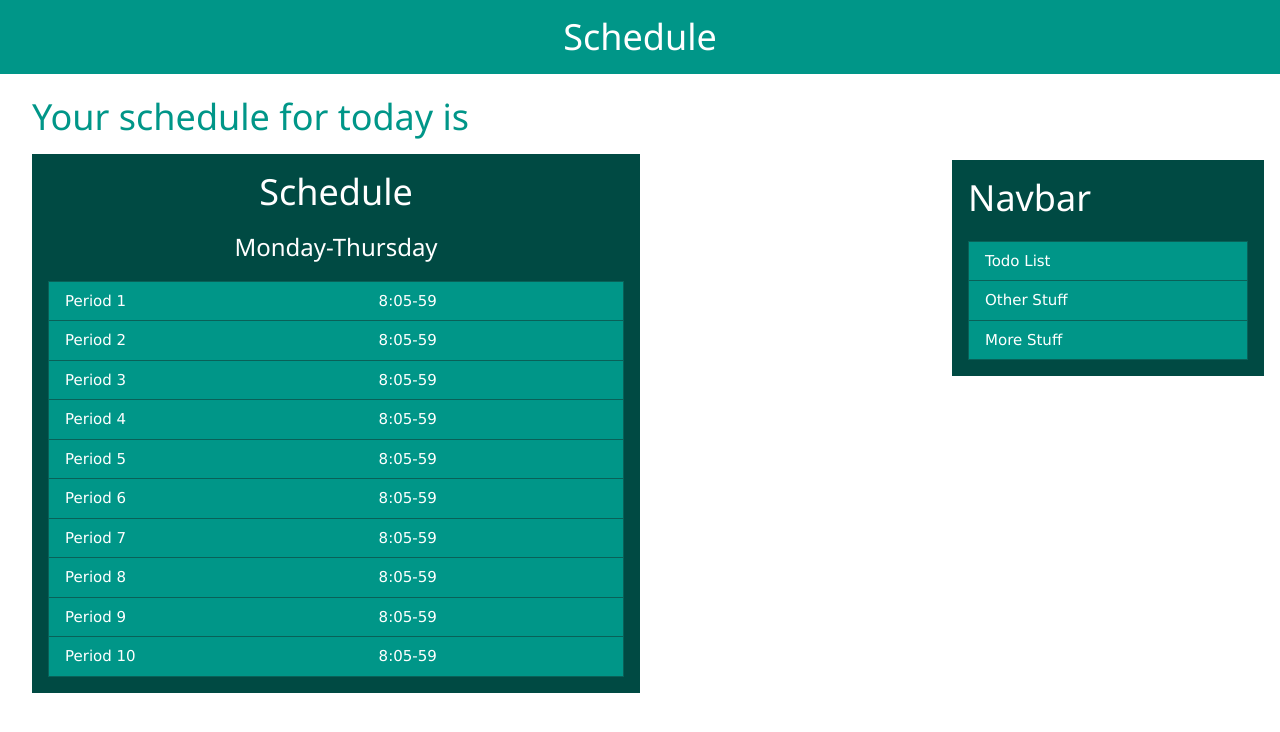
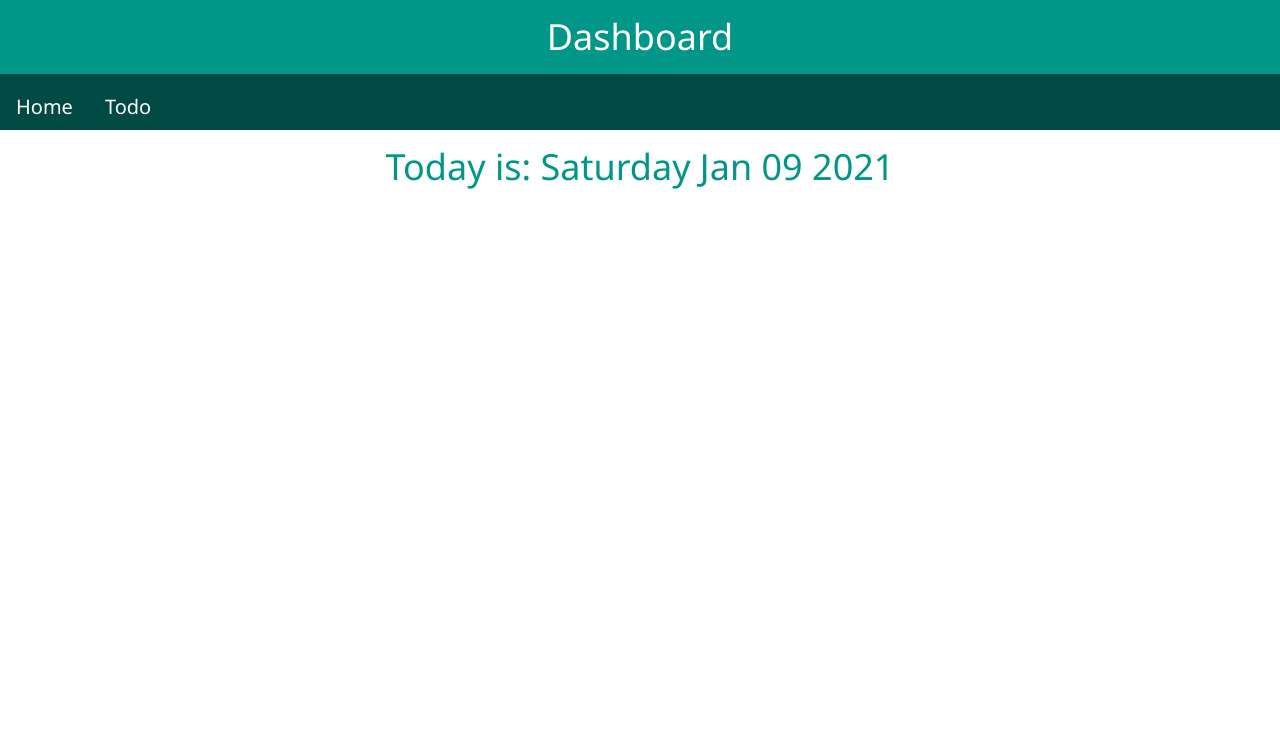
Before and after one commit to TheKing-coder68/codejam, a Flask app: page / in a window 1280 px wide. Shown: the top 732 px of the page. Run offline with Flask 2, Linux system fonts and the light colour scheme.

Commit message:
Updated index.html

```diff
--- a/app.py
+++ b/app.py
@@ -1,6 +1,7 @@
 from flask import Flask, url_for, render_template, redirect
 from flask.globals import request
 from flask_sqlalchemy import SQLAlchemy
+from datetime import date
 
 app = Flask(__name__)
 app.config['SECRET_KEY'] = '5791628bb0b13ce0c676dfde280ba245'
@@ -8,45 +9,6 @@ app.config['SQLALCHEMY_DATABASE_URI'] = 'sqlite:///site.db'
 app.config['SQLALCHEMY_TRACK_MODIFICATIONS'] = False
 db = SQLAlchemy(app)
 
-schedule = [
-    {
-        'period':1,
-        'time':'8:05-59'
-    },
-    {
-        'period':2,
-        'time':'8:05-59'
-    },
-    {
-        'period':3,
-        'time':'8:05-59'
-    },
-    {
-        'period':4,
-        'time':'8:05-59'
-    },{
-        'period':5,
-        'time':'8:05-59'
-    },
-    {
-        'period':6,
-        'time':'8:05-59'
-    },{
-        'period':7,
-        'time':'8:05-59'
-    },
-    {
-        'period':8,
-        'time':'8:05-59'
-    },{
-        'period':9,
-        'time':'8:05-59'
-    },
-    {
-        'period':10,
-        'time':'8:05-59'
-    },
-]
 class TodoItem(db.Model):
     def __init__(self, title, content):
         self.title = title
@@ -58,7 +20,7 @@ class TodoItem(db.Model):
         return f"Todo Item('{self.title}', '{self.content}')"
 @app.route("/")
 def home():
-    return render_template('index.html', title='Home', header='Schedule', data=schedule)
+    return render_template('index.html', title='Home', header='Dashboard', date=date.today())
 @app.route('/todo', methods=['GET', 'POST'])
 def todo():
     if request.method == 'GET':
--- a/templates/index.html
+++ b/templates/index.html
@@ -1,34 +1,5 @@
 {% extends 'layout.html' %}
 {% block content %}
-    <main class="w3-threeqaurter w3-section w3-margin">
-        <h1 class="w3-text-theme">Your schedule for today is</h1>
-        <div class="schedule w3-container w3-theme-dark w3-half">
-            <h1 style="text-align: center">Schedule</h1>
-            <h3 style="text-align: center">Monday-Thursday</h3>
-            <div class="w3-content">
-                <table class="w3-table-all w3-section">
-                    {% for times in data %}
-                        <tr class="w3-theme">
-                            <td>Period {{times.period}}</td>
-                            <td>{{times.time}}</td>
-                        </tr>
-                    {% endfor %}
-                </table>
-            </div>
-        </div>
-    </main>
-    <nav class="w3-right w3-container w3-quarter w3-theme-dark">
-        <h1>Navbar</h1>
-        <table class="w3-table-all w3-section">
-            <tr class="w3-theme">
-                <td><a href="{{url_for('todo')}}">Todo List</a></td>
-            </tr>
-                <tr class="w3-theme">
-                    <td>Other Stuff</td>
-                </tr>
-                <tr class="w3-theme">
-                    <td>More Stuff</td>
-                </tr>
-        </table>
-    </nav>
+    <h1 class="w3-text-theme" style="text-align: center;">Today is: {{date.strftime('%A %b')}} {{date.strftime('%d %Y')}}</h1>
+
 {% endblock content %}
--- a/templates/layout.html
+++ b/templates/layout.html
@@ -16,6 +16,10 @@
     <div class="w3-container w3-theme w3-padding-12">
         <h1 style="text-align: center;">{{header}}</h1>
     </div>
+    <div class="w3-bar w3-theme-dark">
+        <h4><a class="w3-bar-item" href="{{ url_for('home') }}">Home</a></h4>
+        <h4><a class="w3-bar-item" href="{{ url_for('todo') }}">Todo</a></h4>
+    </div>
     <div class="w3-container">
         {% block content %}
 
--- a/templates/todo.html
+++ b/templates/todo.html
@@ -1,6 +1,6 @@
 {% extends 'layout.html' %}
 {% block content %}
-    <h1 class="header w3-text-theme w3-padding">Your tasks for today</h1>
+    <div class="w3-margin"></div>
     {% for item in content %}
         <div class="w3-card card w3-padding" id="{{item.id}}">
             <h3 class="w3-text-theme">{{item.title}}</h3>
@@ -29,7 +29,7 @@
                 <form autocomplete="off" action="{{url_for('todo')}}" method="POST" class="w3-container w3-text-theme">
                     <div class="w3-section">
                         <label><b>Title</b></label>
-                        <input type="text" class="w3-border w3-input w3-margin-bottom" name="title" required>
+                        <input type="text" class="w3-border w3-input w3-margin-bottom" name="title" required autofocus>
                         <label><b>Description</b></label>
                         <input type="text" class="w3-border w3-input w3-margin-bottom" id="description" name="description"
                             required>
```
Also changed, not shown: site.db (deleted).
